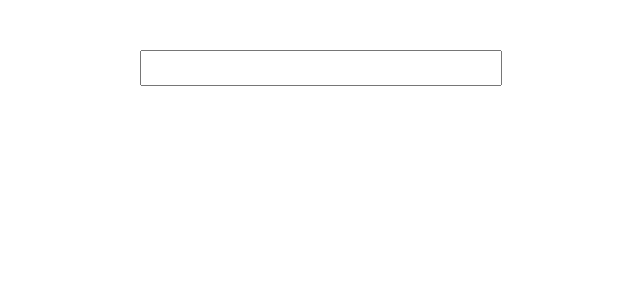
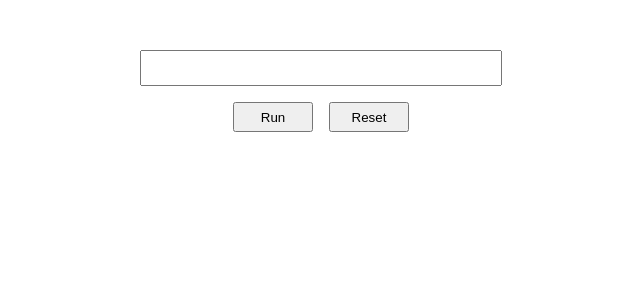
Before and after one commit to lumengbit1/JetStar, a React (Create React App) app: page / in a window 1280 px wide. Shown: the top 300 px of the page, without its empty margins (319-959 px from the left). Built offline with nearby package versions, Linux system fonts and the light colour scheme.

Commit message:
add run and reset button

```diff
--- a/src/components/CommandInput/CommandInput.style.js
+++ b/src/components/CommandInput/CommandInput.style.js
@@ -13,3 +13,18 @@ export const Input = styled.input`
   height: 1.875rem;
   font-size: 1.5rem;
 `;
+
+export const ButtonContainer = styled.div`
+  display: flex;
+  justify-content: space-between;
+  margin-top: 1rem;
+`;
+
+export const Button = styled.button`
+  width: 5rem;
+  height: 1.875rem;
+
+  :first-child {
+    margin-right: 1rem;
+  }
+`;
--- a/src/components/CommandInput/index.jsx
+++ b/src/components/CommandInput/index.jsx
@@ -1,9 +1,18 @@
 import React from 'react';
-import { Root, Input } from './CommandInput.style';
+import { Root, Input, ButtonContainer, Button } from './CommandInput.style';
 
 const CommandInput = () => (
   <Root>
     <Input />
+    <ButtonContainer>
+      <Button>
+        Run
+      </Button>
+
+      <Button>
+        Reset
+      </Button>
+    </ButtonContainer>
   </Root>
 )
 
```
